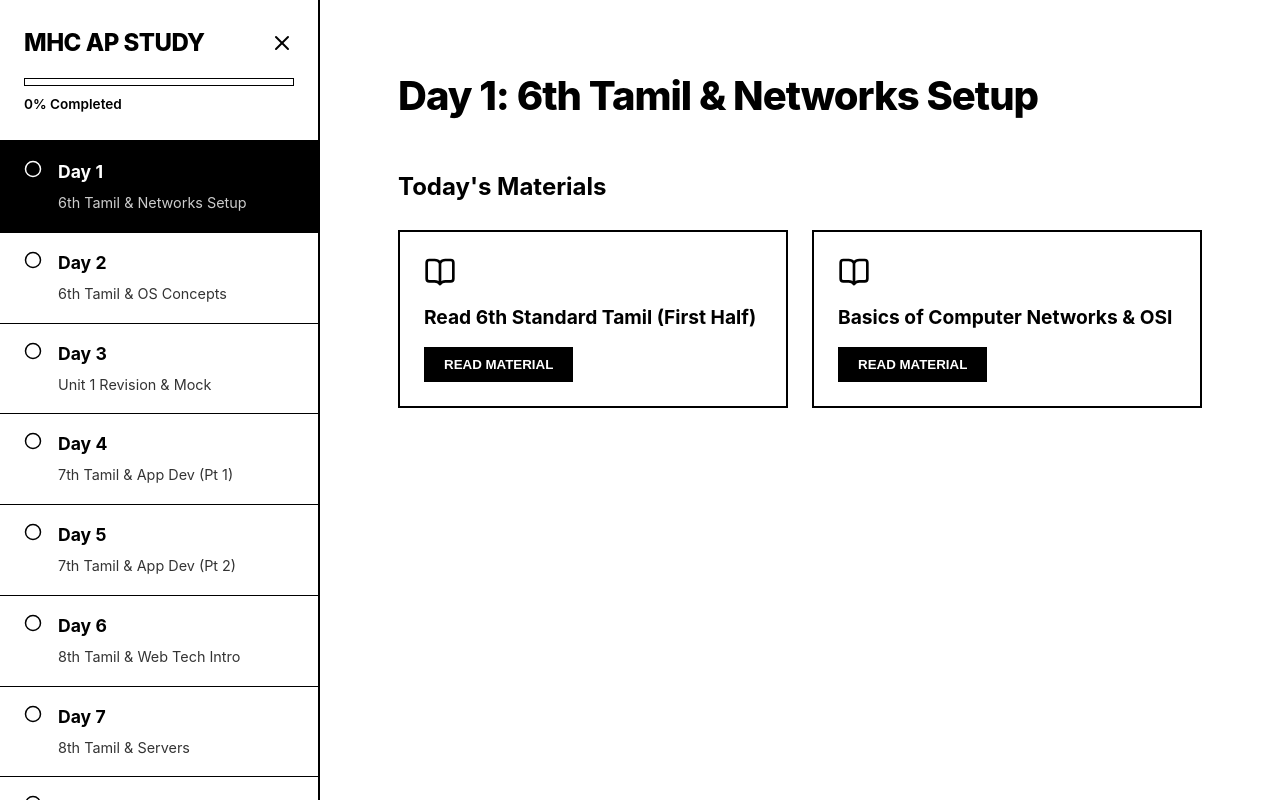
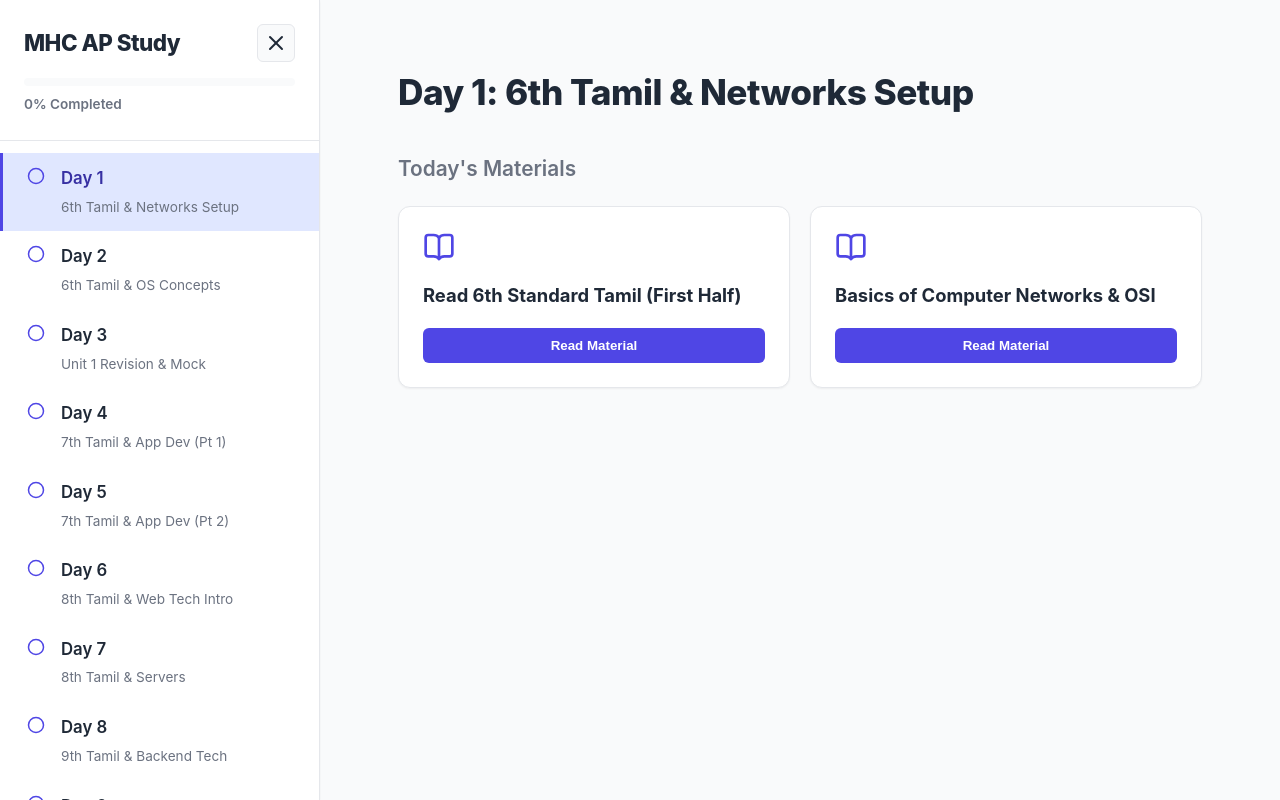
Before and after one commit to abudhar/mhc-study-app, a React (Vite) app: page / in a window 1280 px wide. Built offline with nearby package versions, Linux system fonts and the light colour scheme.

Commit message:
Add swipe support and modern interactive theme

```diff
--- a/package.json
+++ b/package.json
@@ -16,6 +16,7 @@
     "react": "^19.2.8",
     "react-dom": "^19.2.8",
     "react-pdf": "^10.4.1",
+    "react-swipeable": "^7.0.2",
     "vite-plugin-pwa": "^1.3.0"
   },
   "devDependencies": {
--- a/src/components/DocumentViewer.jsx
+++ b/src/components/DocumentViewer.jsx
@@ -3,6 +3,7 @@ import { Document, Page, pdfjs } from 'react-pdf';
 import 'react-pdf/dist/Page/AnnotationLayer.css';
 import 'react-pdf/dist/Page/TextLayer.css';
 import { ChevronLeft, ChevronRight, ZoomIn, ZoomOut, Maximize, Minimize, CheckCircle, Circle } from 'lucide-react';
+import { useSwipeable } from 'react-swipeable';
 
 pdfjs.GlobalWorkerOptions.workerSrc = `//unpkg.com/pdfjs-dist@${pdfjs.version}/build/pdf.worker.min.mjs`;
 
@@ -71,12 +72,19 @@ export default function DocumentViewer({ pdfFile }) {
     localStorage.setItem(`pdf-completed-${pdfFile}`, JSON.stringify(newCompleted));
   };
 
+  const swipeHandlers = useSwipeable({
+    onSwipedLeft: () => setPageNumber(prev => Math.min(prev + 1, numPages || prev)),
+    onSwipedRight: () => setPageNumber(prev => Math.max(prev - 1, 1)),
+    preventDefaultTouchmoveEvent: false,
+    trackMouse: false // Swipe primarily for touch devices
+  });
+
   const pdfUrl = `./materials/${pdfFile}`;
   const isCompleted = completedPages.includes(pageNumber);
   const completionPercent = numPages ? Math.round((completedPages.length / numPages) * 100) : 0;
 
   return (
-    <div className="document-viewer-container" ref={viewerRef} style={{ background: isFullscreen ? '#f8f8f8' : undefined, height: '100%', display: 'flex', flexDirection: 'column' }}>
+    <div className="document-viewer-container" ref={viewerRef} style={{ background: isFullscreen ? 'var(--bg-color)' : undefined, height: '100%', display: 'flex', flexDirection: 'column' }}>
 
       {/* PDF Progress Bar */}
       {numPages && (
@@ -112,7 +120,7 @@ export default function DocumentViewer({ pdfFile }) {
             onClick={togglePageComplete}
             title="Mark Page as Completed"
           >
-            {isCompleted ? <CheckCircle size={18} fill="#000" color="#fff" /> : <Circle size={18} />}
+            {isCompleted ? <CheckCircle size={18} fill="currentColor" color="var(--bg-color)" /> : <Circle size={18} />}
             <span>{isCompleted ? 'Page Read' : 'Mark as Read'}</span>
           </button>
         </div>
@@ -134,7 +142,7 @@ export default function DocumentViewer({ pdfFile }) {
         </div>
       </div>
 
-      <div className="pdf-container">
+      <div className="pdf-container" {...swipeHandlers}>
         <Document
           file={pdfUrl}
           onLoadSuccess={onDocumentLoadSuccess}
--- a/src/index.css
+++ b/src/index.css
@@ -1,10 +1,18 @@
 :root {
-  --bg-color: #ffffff;
-  --text-color: #000000;
-  --border-color: #000000;
-  --hover-bg: #f0f0f0;
-  --active-bg: #000000;
-  --active-text: #ffffff;
+  --bg-color: #f9fafb;
+  --panel-bg: #ffffff;
+  --text-color: #1f2937;
+  --text-muted: #6b7280;
+  --border-color: #e5e7eb;
+  --hover-bg: #f3f4f6;
+  --primary: #4f46e5;
+  --primary-hover: #4338ca;
+  --active-bg: #e0e7ff;
+  --active-text: #3730a3;
+  --shadow-sm: 0 1px 2px 0 rgba(0, 0, 0, 0.05);
+  --shadow-md: 0 4px 6px -1px rgba(0, 0, 0, 0.1), 0 2px 4px -1px rgba(0, 0, 0, 0.06);
+  --shadow-lg: 0 10px 15px -3px rgba(0, 0, 0, 0.1), 0 4px 6px -2px rgba(0, 0, 0, 0.05);
+  --radius: 12px;
 }
 
 * {
@@ -29,15 +37,17 @@ body {
 /* Sidebar */
 .sidebar {
   width: 320px;
-  border-right: 2px solid var(--border-color);
+  border-right: 1px solid var(--border-color);
   display: flex;
   flex-direction: column;
-  background: var(--bg-color);
+  background: var(--panel-bg);
+  box-shadow: var(--shadow-sm);
+  z-index: 10;
 }
 
 .sidebar-header {
   padding: 24px;
-  border-bottom: 2px solid var(--border-color);
+  border-bottom: 1px solid var(--border-color);
 }
 
 .header-top {
@@ -48,43 +58,46 @@ body {
 }
 
 .header-top h1 {
-  font-size: 1.5rem;
+  font-size: 1.4rem;
   font-weight: 800;
-  text-transform: uppercase;
+  color: var(--text-color);
   letter-spacing: -0.5px;
 }
 
 .progress-bar-container {
   width: 100%;
   height: 8px;
-  border: 1px solid var(--border-color);
+  border-radius: 4px;
   background: var(--bg-color);
+  overflow: hidden;
 }
 
 .progress-bar {
   height: 100%;
-  background: var(--text-color);
-  transition: width 0.3s ease;
+  background: linear-gradient(90deg, #6366f1, #4f46e5);
+  transition: width 0.4s cubic-bezier(0.4, 0, 0.2, 1);
 }
 
 .progress-text {
   font-size: 0.85rem;
   font-weight: 600;
   margin-top: 8px;
+  color: var(--text-muted);
 }
 
 .days-list {
   flex: 1;
   overflow-y: auto;
+  padding: 12px 0;
 }
 
 .day-item {
   display: flex;
   align-items: flex-start;
-  padding: 16px 24px;
-  border-bottom: 1px solid var(--border-color);
+  padding: 12px 24px;
   cursor: pointer;
-  transition: background 0.2s;
+  transition: all 0.2s ease;
+  border-left: 3px solid transparent;
 }
 
 .day-item:hover {
@@ -93,27 +106,41 @@ body {
 
 .day-item.active {
   background: var(--active-bg);
+  border-left-color: var(--primary);
+}
+
+.day-item.active .day-info strong {
   color: var(--active-text);
 }
 
 .check-btn {
   background: none;
   border: none;
-  color: inherit;
+  color: var(--text-muted);
   cursor: pointer;
   margin-right: 16px;
   margin-top: 2px;
+  transition: color 0.2s;
+}
+
+.check-btn:hover {
+  color: var(--primary);
+}
+
+.day-item .check-btn svg[fill] {
+  color: var(--primary);
 }
 
 .day-info strong {
   display: block;
-  font-size: 1.1rem;
-  margin-bottom: 4px;
+  font-size: 1.05rem;
+  font-weight: 600;
+  margin-bottom: 2px;
 }
 
 .day-info span {
-  font-size: 0.9rem;
-  opacity: 0.8;
+  font-size: 0.85rem;
+  color: var(--text-muted);
 }
 
 /* Main Content */
@@ -142,60 +169,81 @@ body {
 }
 
 .dashboard h2 {
-  font-size: 2.5rem;
+  font-size: 2.2rem;
   font-weight: 800;
-  margin-bottom: 40px;
-  letter-spacing: -1px;
+  margin-bottom: 32px;
+  color: var(--text-color);
+  letter-spacing: -0.5px;
 }
 
 .rest-day {
-  font-size: 1.2rem;
-  font-style: italic;
-  padding: 24px;
+  font-size: 1.1rem;
+  color: var(--text-muted);
+  background: var(--panel-bg);
+  padding: 32px;
+  border-radius: var(--radius);
   border: 1px dashed var(--border-color);
+  text-align: center;
 }
 
 .tasks-container h3 {
-  font-size: 1.5rem;
-  margin-bottom: 24px;
+  font-size: 1.3rem;
+  margin-bottom: 20px;
+  color: var(--text-muted);
+  font-weight: 600;
 }
 
 .task-cards {
   display: grid;
   grid-template-columns: repeat(auto-fit, minmax(280px, 1fr));
-  gap: 24px;
+  gap: 20px;
 }
 
 .task-card {
-  border: 2px solid var(--border-color);
+  background: var(--panel-bg);
+  border: 1px solid var(--border-color);
+  border-radius: var(--radius);
   padding: 24px;
   cursor: pointer;
-  transition: transform 0.2s, box-shadow 0.2s;
+  transition: all 0.3s ease;
   display: flex;
   flex-direction: column;
   align-items: flex-start;
+  box-shadow: var(--shadow-sm);
 }
 
 .task-card:hover {
   transform: translateY(-4px);
-  box-shadow: 4px 4px 0 var(--border-color);
+  box-shadow: var(--shadow-lg);
+  border-color: var(--primary);
+}
+
+.task-card svg {
+  color: var(--primary);
+  margin-bottom: 8px;
 }
 
 .task-card h4 {
-  font-size: 1.2rem;
-  margin: 16px 0;
+  font-size: 1.15rem;
+  margin: 12px 0 20px 0;
   line-height: 1.4;
 }
 
 .btn-read {
   margin-top: auto;
-  background: var(--text-color);
-  color: var(--bg-color);
+  background: var(--primary);
+  color: white;
   border: none;
+  border-radius: 6px;
   padding: 10px 20px;
   font-weight: 600;
-  text-transform: uppercase;
   cursor: pointer;
+  transition: background 0.2s;
+  width: 100%;
+}
+
+.btn-read:hover {
+  background: var(--primary-hover);
 }
 
 /* Viewer Layout */
@@ -207,15 +255,19 @@ body {
 
 .viewer-header {
   padding: 16px 24px;
-  border-bottom: 2px solid var(--border-color);
+  border-bottom: 1px solid var(--border-color);
+  background: var(--panel-bg);
   display: flex;
   align-items: center;
-  gap: 24px;
+  gap: 20px;
+  z-index: 5;
 }
 
 .btn-back {
-  background: none;
+  background: var(--bg-color);
+  color: var(--text-color);
   border: 1px solid var(--border-color);
+  border-radius: 6px;
   padding: 8px 16px;
   font-weight: 600;
   cursor: pointer;
@@ -223,8 +275,15 @@ body {
 }
 
 .btn-back:hover {
-  background: var(--text-color);
-  color: var(--bg-color);
+  background: var(--hover-bg);
+}
+
+.viewer-header h2 {
+  font-size: 1.2rem;
+  font-weight: 600;
+  white-space: nowrap;
+  overflow: hidden;
+  text-overflow: ellipsis;
 }
 
 .document-viewer-container {
@@ -236,14 +295,14 @@ body {
 }
 
 .pdf-progress-container {
-  height: 4px;
-  background: #eee;
+  height: 3px;
+  background: var(--border-color);
   width: 100%;
 }
 
 .pdf-progress-bar {
   height: 100%;
-  background: #000;
+  background: var(--primary);
   transition: width 0.3s;
 }
 
@@ -252,34 +311,45 @@ body {
   border-bottom: 1px solid var(--border-color);
   display: flex;
   justify-content: space-between;
-  background: var(--bg-color);
+  background: var(--panel-bg);
+  box-shadow: var(--shadow-sm);
+  z-index: 2;
 }
 
 .toolbar-group {
   display: flex;
   align-items: center;
-  gap: 16px;
+  gap: 12px;
   font-weight: 600;
+  font-size: 0.95rem;
 }
 
 .icon-btn {
-  background: none;
-  border: none;
+  background: var(--bg-color);
+  border: 1px solid var(--border-color);
+  border-radius: 6px;
+  padding: 6px;
   cursor: pointer;
   display: flex;
   align-items: center;
   justify-content: center;
   color: var(--text-color);
+  transition: all 0.2s;
+}
+
+.icon-btn:hover:not(:disabled) {
+  background: var(--hover-bg);
+  border-color: #d1d5db;
 }
 
 .icon-btn:disabled {
-  opacity: 0.3;
+  opacity: 0.4;
   cursor: not-allowed;
 }
 
 .divider {
   width: 1px;
-  height: 24px;
+  height: 20px;
   background: var(--border-color);
   margin: 0 8px;
 }
@@ -288,12 +358,14 @@ body {
   display: flex;
   align-items: center;
   gap: 8px;
-  background: none;
+  background: var(--bg-color);
   border: 1px solid var(--border-color);
-  padding: 6px 12px;
+  border-radius: 6px;
+  padding: 6px 14px;
   font-weight: 600;
   cursor: pointer;
   transition: 0.2s;
+  color: var(--text-color);
 }
 
 .mark-complete-btn:hover {
@@ -303,9 +375,10 @@ body {
 .pdf-container {
   flex: 1;
   overflow: auto;
-  padding: 24px;
+  padding: 32px;
   display: flex;
   justify-content: center;
+  background: var(--bg-color);
 }
 
 .pdf-document {
@@ -315,7 +388,8 @@ body {
 }
 
 .react-pdf__Page {
-  margin-bottom: 24px;
-  box-shadow: 0 4px 12px rgba(0,0,0,0.1);
-  border: 1px solid var(--border-color);
+  margin-bottom: 32px;
+  box-shadow: var(--shadow-lg);
+  border-radius: 4px;
+  overflow: hidden;
 }
```
Also changed, not shown: 1 other file (tests, documents, lock files or other folders).
